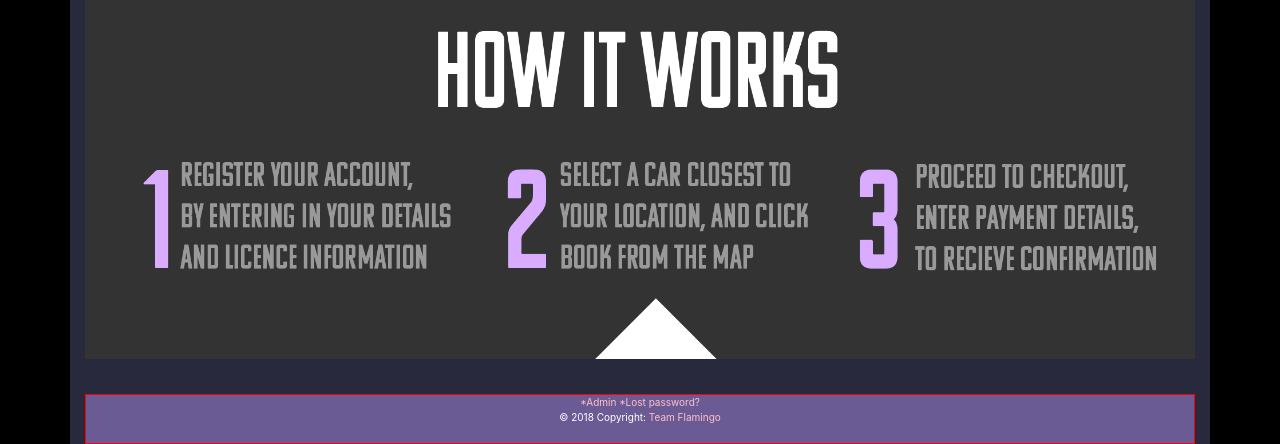
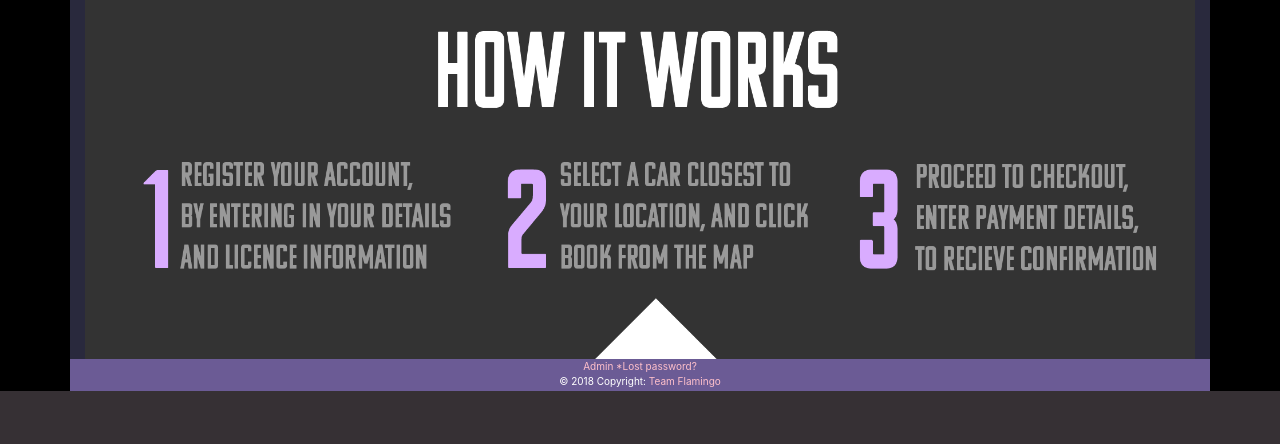
Before and after one commit to Gr4nts/FlamingoCarShare, a Django app: page / in a window 1280 px wide. Shown: the part 934-1378 px from the top of the page. After the commit the page ends 1325 px from the top, so only its background shows below. Run offline with Django 3.2, Linux system fonts and the light colour scheme; some libraries are stand-ins or nearby versions.

Commit message:
footer fixed

```diff
--- a/flamingo/flamingo/static/css/style.css
+++ b/flamingo/flamingo/static/css/style.css
@@ -20,10 +20,12 @@ table{
 }
 
 html, body{
+    height:100%; /* for footer */
     min-height:100%;
-    margin: 0;
-    padding: 0;
+    margin: 0; /* for footer */
+    padding: 0; /* for footer */
     background-color: black;
+    /*position: relative;*/
 }
 
 /* ID Section */
@@ -40,7 +42,6 @@ html, body{
   background-color: #333333;
   background-image: url('/static/img/HowTo.png');
   background-size: contain;
-
   background-repeat: no-repeat;
 }
 
@@ -49,30 +50,23 @@ html, body{
   font-weight: bold;
   font-size: 75px;
 }
+
 #body{
-    padding-bottom: 35px;
+    padding-bottom: 32px; /* for footer */
 }
 
-#footer{
-    color: white;
-    margin-top: 10px;
-    background-color: #6b5b95;
-    text-align: center;
-    height: 50px;
-    width: 100%;
-    border: 1px solid red;
-    position: absolute;
-}
-
+/* footer sections */
 #fv2{
   color: white;
-  position: static;
   background-color: #6b5b95;
   text-align: center;
-  height: 50px;
-  width: 100%;
-  border: 1px solid red;
-
+  height: 32px;
+  width:100%;
+  /*border: 1px solid red;*/
+  position: absolute;
+  bottom: 0px;
+  left:0;
+  right:0;
 }
 
 #foot1{
@@ -136,13 +130,13 @@ html, body{
     margin-top:1%;
     font-size: 24px;
 }
+
 #test{
     display: block;
     margin-top: 10%;
     margin-left: auto;
     margin-right: auto;
     width: 100%;
-
 }
 
 #collapsibleNavbar{
@@ -153,7 +147,8 @@ html, body{
 
 .container{
     background-color: #29293d;
-    min-height:100%;
+    min-height: 100%; /* for footer */
+    position: relative; /* for footer */
 }
 
 /*
--- a/flamingo/templates/base.html
+++ b/flamingo/templates/base.html
@@ -1,6 +1,5 @@
 <!DOCTYPE html>
 {% load static %}
-
 <html>
 <head>
     <title>{% block title %}Index{% endblock %}</title>
@@ -20,8 +19,6 @@
 <body>
     <div class="container">
         <!-- navigation -->
-
-
         <nav class="navbar bg-dark navbar-dark navbar-fixed-top">
             <a class="navbar-brand"  href="{% url 'home' %}"><img src="{% static 'img/homeicon.png' %}" width="30" height="30"/>Flamingo Sharing</a>
           <button class="navbar-toggler" type="button" data-toggle="collapse" data-target="#collapsibleNavbar">
@@ -42,38 +39,36 @@
           </div>
         </nav>
 
-
-
-
-
-
         <!-- content -->
         <div id="body">
           {% include 'messages.html' %}
             {% block content %}
             {% endblock %}
         </div>
+
         <!-- footer -->
-
         <div id="fv2">
-            <div id="foot1"> <a href="{% url 'admin:index' %}" style="color:pink;"> *Admin </a> <a href="{% url 'password_reset' %}" style="color:pink;"> *Lost password? </a> </div>
-            <div id="foot2" style="color:white;">© 2018 Copyright: <a href="{% url 'home' %}" style="color:pink;"> Team Flamingo</a> </div>
+            <div id="foot1">
+              <a href="{% url 'admin:index' %}" style="color:pink;"> Admin </a>
+              <a href="{% url 'password_reset' %}" style="color:pink;"> *Lost password? </a>
             </div>
-
+            <div id="foot2" style="color:white;">
+              © 2018 Copyright: <a href="{% url 'home' %}" style="color:pink;"> Team Flamingo</a>
+            </div>
+        </div>
 
         <button onclick="topFunction()" id="myBtn" title="Go to top">Top</button>
     </div>
 
-    <!-- bootstrap javascript
+    <!-- bootstrap javascript -->
     <script src="https://code.jquery.com/jquery-3.3.1.slim.min.js" integrity="sha384-q8i/X+965DzO0rT7abK41JStQIAqVgRVzpbzo5smXKp4YfRvH+8abtTE1Pi6jizo" crossorigin="anonymous"></script>
     <script src="https://cdnjs.cloudflare.com/ajax/libs/popper.js/1.14.3/umd/popper.min.js" integrity="sha384-ZMP7rVo3mIykV+2+9J3UJ46jBk0WLaUAdn689aCwoqbBJiSnjAK/l8WvCWPIPm49" crossorigin="anonymous"></script>
     <script src="https://stackpath.bootstrapcdn.com/bootstrap/4.1.3/js/bootstrap.min.js" integrity="sha384-ChfqqxuZUCnJSK3+MXmPNIyE6ZbWh2IMqE241rYiqJxyMiZ6OW/JmZQ5stwEULTy" crossorigin="anonymous"></script>
--->
+
     <!-- script for "top" button  -->
     <script>
         // When the user scrolls down 20px from the top of the document, show the button
         window.onscroll = function() {scrollFunction()};
-
         function scrollFunction() {
             if (document.body.scrollTop > 20 || document.documentElement.scrollTop > 20) {
             document.getElementById("myBtn").style.display = "block";
@@ -81,7 +76,6 @@
                 document.getElementById("myBtn").style.display = "none";
             }
         }
-
         // When the user clicks on the button, scroll to the top of the document
         function topFunction() {
             document.body.scrollTop = 0;
```
Lines whose indentation alone changed are shown as unchanged.
